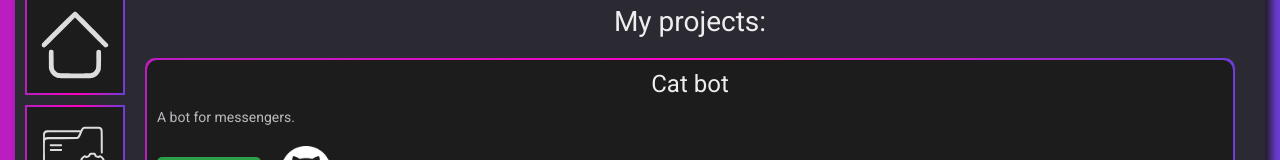
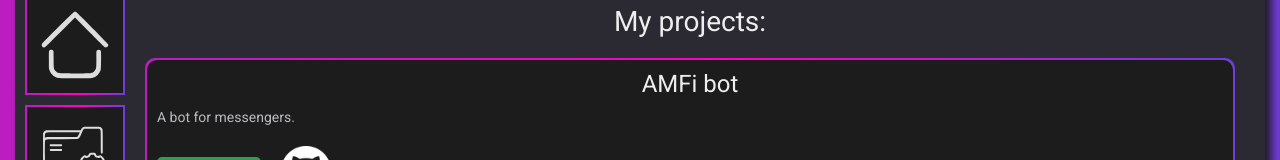
Before and after one commit to Waujito/waujito.github.io, a Vue app: page /projects in a window 1280 px wide. Shown: the part 120-280 px from the top of the page. Built offline with nearby package versions, Linux system fonts and the light colour scheme.

Commit message:
rebrand cat bot to amfi bot

```diff
--- a/src/router/index.js
+++ b/src/router/index.js
@@ -3,7 +3,7 @@ import ContactViewVue from "../views/ContactView.vue";
 import ProjectsView from "../views/ProjectsView.vue";
 import RootView from "../views/RootView.vue";
 
-const CatBotComponent = () => import("../views/Projects/CatBotComponent.vue");
+const AMFiBotComponent = () => import("../views/Projects/AMFiBotComponent.vue");
 const MangaParserComponent = () =>
   import("../views/Projects/MangaParserComponent.vue");
 
@@ -26,9 +26,9 @@ const router = createRouter({
       component: ContactViewVue,
     },
     {
-      path: "/projects/cat_bot",
+      path: "/projects/amfi_bot",
       name: "cat_bot",
-      component: CatBotComponent,
+      component: AMFiBotComponent,
     },
     {
       path: "/projects/manga_parser",
--- a/src/views/Projects/CatBotComponent.vue
+++ b/src/views/Projects/AMFiBotComponent.vue
@@ -1,11 +1,11 @@
 <template>
   <div class="about_project">
     <div class="title">
-      Cat bot
+      AMFi bot
       <div class="state coming_soon">(COMING SOON)</div>
     </div>
     <div class="desc">
-      The cat bot is an innovation bot for messengers. In addition to the basic
+      The AMFi bot is an innovation bot for messengers. In addition to the basic
       functions such as moderation and automoderation, this bot have a powerful
       extension system that allows you to develop and install extensions to your
       chat, guild, channel etc. Something like browser extensions system in bot.
@@ -15,7 +15,7 @@
       <div class="links_list">
         <a
           class="github_link"
-          href="https://github.com/Cat-TheBot"
+          href="https://github.com/AMFi-Bot"
           target="_blank"
         >
           <img alt="Github link" src="/img/github.png" />
--- a/src/views/ProjectsView.vue
+++ b/src/views/ProjectsView.vue
@@ -4,17 +4,17 @@
     <div class="projects_list">
       <div class="project_border">
         <div class="project">
-          <div class="title">Cat bot</div>
+          <div class="title">AMFi bot</div>
           <div class="desc">A bot for messengers.</div>
           <div class="buttons">
             <RouterLink
-              to="/projects/cat_bot"
+              to="/projects/amfi_bot"
               class="about_project_button green_button"
               >About project</RouterLink
             >
             <a
               class="github_button"
-              href="https://github.com/Cat-TheBot"
+              href="https://github.com/AMFi-Bot"
               target="_blank"
             >
               <img alt="View project on github" src="/img/github.png" />
```
Also changed, not shown: 1 other file (tests, documents, lock files or other folders).
